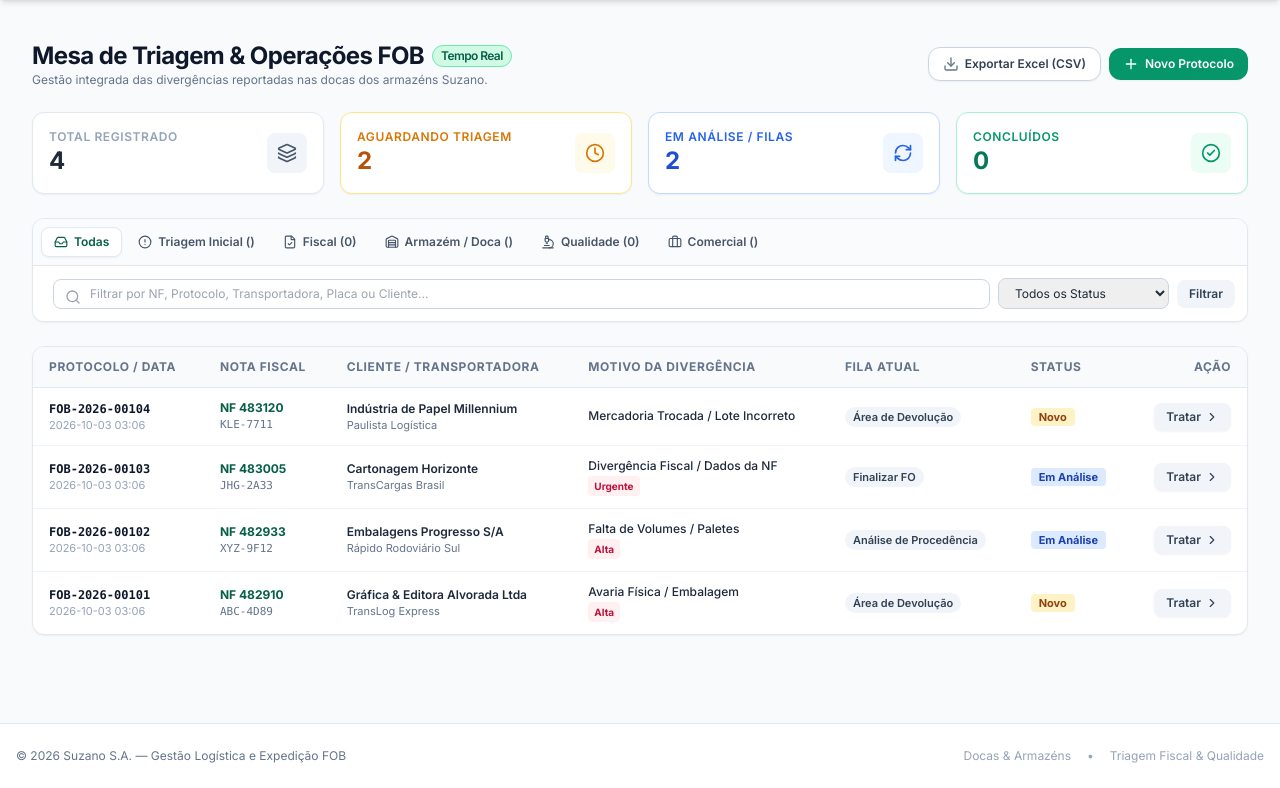
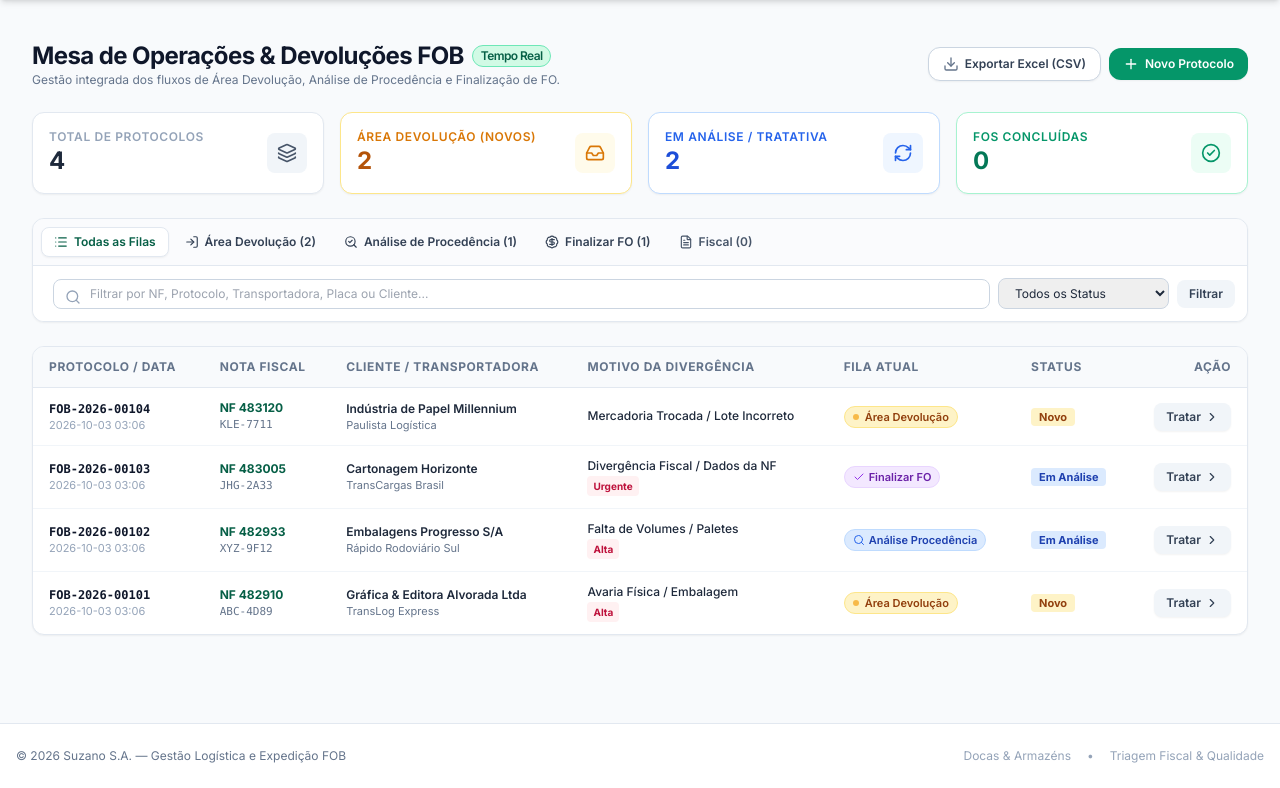
Before and after one commit to oiluiz681-gif/suzano-fob-tracker, a FastAPI app: page /painel in a window 1280 px wide. Shown: the part 64-852 px from the top of the page. Run offline with FastAPI, Linux system fonts and the light colour scheme; data comes from the database, SQL or seed files in the repository; some libraries are stand-ins or nearby versions.

Commit message:
Configurar filas oficiais Suzano: Area Devolucao, Analise Procedencia e Finalizar FO

```diff
--- a/templates/painel.html
+++ b/templates/painel.html
@@ -9,11 +9,11 @@
   <div class="flex flex-col sm:flex-row sm:items-center sm:justify-between mb-6 gap-4">
     <div>
       <h1 class="text-2xl font-bold text-slate-900 tracking-tight flex items-center space-x-2">
-        <span>Mesa de Triagem & Operações FOB</span>
+        <span>Mesa de Operações & Devoluções FOB</span>
         <span class="text-xs font-semibold px-2 py-0.5 rounded-full bg-emerald-100 text-emerald-800 border border-emerald-300">Tempo Real</span>
       </h1>
       <p class="text-xs text-slate-500">
-        Gestão integrada das divergências reportadas nas docas dos armazéns Suzano.
+        Gestão integrada dos fluxos de Área Devolução, Análise de Procedência e Finalização de FO.
       </p>
     </div>
 
@@ -35,7 +35,7 @@
 
     <div class="bg-white p-4 rounded-xl border border-slate-200 shadow-sm flex items-center justify-between">
       <div>
-        <p class="text-xs font-semibold text-slate-400 uppercase tracking-wider">Total Registrado</p>
+        <p class="text-xs font-semibold text-slate-400 uppercase tracking-wider">Total de Protocolos</p>
         <p class="text-2xl font-black text-slate-800">{{ total_geral }}</p>
       </div>
       <div class="w-10 h-10 rounded-lg bg-slate-100 text-slate-600 flex items-center justify-center">
@@ -45,17 +45,17 @@
 
     <div class="bg-white p-4 rounded-xl border border-amber-200 shadow-sm flex items-center justify-between">
       <div>
-        <p class="text-xs font-semibold text-amber-600 uppercase tracking-wider">Aguardando Triagem</p>
+        <p class="text-xs font-semibold text-amber-600 uppercase tracking-wider">Área Devolução (Novos)</p>
         <p class="text-2xl font-black text-amber-700">{{ total_novos }}</p>
       </div>
       <div class="w-10 h-10 rounded-lg bg-amber-50 text-amber-600 flex items-center justify-center">
-        <i data-lucide="clock" class="w-5 h-5"></i>
+        <i data-lucide="inbox" class="w-5 h-5"></i>
       </div>
     </div>
 
     <div class="bg-white p-4 rounded-xl border border-blue-200 shadow-sm flex items-center justify-between">
       <div>
-        <p class="text-xs font-semibold text-blue-600 uppercase tracking-wider">Em Análise / Filas</p>
+        <p class="text-xs font-semibold text-blue-600 uppercase tracking-wider">Em Análise / Tratativa</p>
         <p class="text-2xl font-black text-blue-700">{{ total_analise }}</p>
       </div>
       <div class="w-10 h-10 rounded-lg bg-blue-50 text-blue-600 flex items-center justify-center">
@@ -65,7 +65,7 @@
 
     <div class="bg-white p-4 rounded-xl border border-emerald-200 shadow-sm flex items-center justify-between">
       <div>
-        <p class="text-xs font-semibold text-emerald-600 uppercase tracking-wider">Concluídos</p>
+        <p class="text-xs font-semibold text-emerald-600 uppercase tracking-wider">FOs Concluídas</p>
         <p class="text-2xl font-black text-emerald-700">{{ total_concluidos }}</p>
       </div>
       <div class="w-10 h-10 rounded-lg bg-emerald-50 text-emerald-600 flex items-center justify-center">
@@ -75,45 +75,43 @@
 
   </div>
 
-  <!-- Barra de Filtros & Abas das Filas Especializadas -->
+  <!-- Barra de Filtros & Abas das Filas Oficiais Suzano -->
   <div class="bg-white rounded-xl border border-slate-200 shadow-sm mb-6 overflow-hidden">
 
     <!-- Abas de Filas -->
     <div class="flex overflow-x-auto border-b border-slate-200 p-2 gap-1 bg-slate-50/70">
       <a href="/painel?fila=Todas&status={{ filtro_status }}&busca={{ busca }}"
          class="px-3 py-1.5 rounded-lg text-xs font-semibold whitespace-nowrap transition flex items-center space-x-1.5 {% if filtro_fila == 'Todas' %}bg-white text-emerald-800 shadow-sm border border-slate-200{% else %}text-slate-600 hover:bg-slate-200/50{% endif %}">
-        <i data-lucide="inbox" class="w-3.5 h-3.5"></i>
-        <span>Todas</span>
+        <i data-lucide="list" class="w-3.5 h-3.5"></i>
+        <span>Todas as Filas</span>
       </a>
 
-      <a href="/painel?fila=Triagem Inicial&status={{ filtro_status }}&busca={{ busca }}"
-         class="px-3 py-1.5 rounded-lg text-xs font-semibold whitespace-nowrap transition flex items-center space-x-1.5 {% if filtro_fila == 'Triagem Inicial' %}bg-amber-500 text-white shadow-sm{% else %}text-slate-600 hover:bg-slate-200/50{% endif %}">
-        <i data-lucide="alert-circle" class="w-3.5 h-3.5"></i>
-        <span>Triagem Inicial ({{ contagem_filas['Triagem Inicial'] }})</span>
+      <!-- 1. Fila Área Devolução -->
+      <a href="/painel?fila=Área de Devolução&status={{ filtro_status }}&busca={{ busca }}"
+         class="px-3 py-1.5 rounded-lg text-xs font-semibold whitespace-nowrap transition flex items-center space-x-1.5 {% if filtro_fila == 'Área de Devolução' %}bg-amber-500 text-white shadow-sm{% else %}text-slate-700 hover:bg-slate-200/50{% endif %}">
+        <i data-lucide="log-in" class="w-3.5 h-3.5"></i>
+        <span>Área Devolução ({{ contagem_filas['Área de Devolução'] }})</span>
       </a>
 
+      <!-- 2. Fila Análise de Procedência -->
+      <a href="/painel?fila=Análise de Procedência&status={{ filtro_status }}&busca={{ busca }}"
+         class="px-3 py-1.5 rounded-lg text-xs font-semibold whitespace-nowrap transition flex items-center space-x-1.5 {% if filtro_fila == 'Análise de Procedência' %}bg-blue-600 text-white shadow-sm{% else %}text-slate-700 hover:bg-slate-200/50{% endif %}">
+        <i data-lucide="search-check" class="w-3.5 h-3.5"></i>
+        <span>Análise de Procedência ({{ contagem_filas['Análise de Procedência'] }})</span>
+      </a>
+
+      <!-- 3. Fila Finalizar FO -->
+      <a href="/painel?fila=Finalizar FO&status={{ filtro_status }}&busca={{ busca }}"
+         class="px-3 py-1.5 rounded-lg text-xs font-semibold whitespace-nowrap transition flex items-center space-x-1.5 {% if filtro_fila == 'Finalizar FO' %}bg-purple-600 text-white shadow-sm{% else %}text-slate-700 hover:bg-slate-200/50{% endif %}">
+        <i data-lucide="badge-dollar-sign" class="w-3.5 h-3.5"></i>
+        <span>Finalizar FO ({{ contagem_filas['Finalizar FO'] }})</span>
+      </a>
+
+      <!-- Filas Especializadas Adicionais -->
       <a href="/painel?fila=Fiscal&status={{ filtro_status }}&busca={{ busca }}"
          class="px-3 py-1.5 rounded-lg text-xs font-semibold whitespace-nowrap transition flex items-center space-x-1.5 {% if filtro_fila == 'Fiscal' %}bg-emerald-700 text-white shadow-sm{% else %}text-slate-600 hover:bg-slate-200/50{% endif %}">
-        <i data-lucide="file-check" class="w-3.5 h-3.5"></i>
+        <i data-lucide="file-text" class="w-3.5 h-3.5"></i>
         <span>Fiscal ({{ contagem_filas['Fiscal'] }})</span>
-      </a>
-
-      <a href="/painel?fila=Armazém / Doca&status={{ filtro_status }}&busca={{ busca }}"
-         class="px-3 py-1.5 rounded-lg text-xs font-semibold whitespace-nowrap transition flex items-center space-x-1.5 {% if filtro_fila == 'Armazém / Doca' %}bg-emerald-700 text-white shadow-sm{% else %}text-slate-600 hover:bg-slate-200/50{% endif %}">
-        <i data-lucide="warehouse" class="w-3.5 h-3.5"></i>
-        <span>Armazém / Doca ({{ contagem_filas['Armazém / Doca'] }})</span>
-      </a>
-
-      <a href="/painel?fila=Qualidade&status={{ filtro_status }}&busca={{ busca }}"
-         class="px-3 py-1.5 rounded-lg text-xs font-semibold whitespace-nowrap transition flex items-center space-x-1.5 {% if filtro_fila == 'Qualidade' %}bg-emerald-700 text-white shadow-sm{% else %}text-slate-600 hover:bg-slate-200/50{% endif %}">
-        <i data-lucide="microscope" class="w-3.5 h-3.5"></i>
-        <span>Qualidade ({{ contagem_filas['Qualidade'] }})</span>
-      </a>
-
-      <a href="/painel?fila=Comercial&status={{ filtro_status }}&busca={{ busca }}"
-         class="px-3 py-1.5 rounded-lg text-xs font-semibold whitespace-nowrap transition flex items-center space-x-1.5 {% if filtro_fila == 'Comercial' %}bg-emerald-700 text-white shadow-sm{% else %}text-slate-600 hover:bg-slate-200/50{% endif %}">
-        <i data-lucide="briefcase" class="w-3.5 h-3.5"></i>
-        <span>Comercial ({{ contagem_filas['Comercial'] }})</span>
       </a>
     </div>
 
@@ -156,8 +154,8 @@
     {% if itens|length == 0 %}
       <div class="p-12 text-center text-slate-400">
         <i data-lucide="check-circle" class="w-12 h-12 mx-auto mb-3 text-slate-300"></i>
-        <p class="text-sm font-semibold text-slate-600">Nenhuma ocorrência encontrada nesta fila.</p>
-        <p class="text-xs mt-1">Todos os protocolos desta seleção já foram tratados ou não há registros.</p>
+        <p class="text-sm font-semibold text-slate-600">Nenhum protocolo nesta fila no momento.</p>
+        <p class="text-xs mt-1">Todos os protocolos já foram direcionados ou não há registros pendentes.</p>
       </div>
     {% else %}
 
@@ -215,22 +213,24 @@
 
               <!-- Fila Atual -->
               <td class="py-3 px-4">
-                {% if it.fila_atual == 'Triagem Inicial' %}
+                {% if it.fila_atual == 'Área de Devolução' or it.fila_atual == 'Área Devolução' %}
                   <span class="inline-flex items-center px-2 py-0.5 rounded-full text-[11px] font-semibold bg-amber-100 text-amber-800 border border-amber-200">
                     <span class="w-1.5 h-1.5 rounded-full bg-amber-500 mr-1.5 animate-pulse"></span>
-                    {{ it.fila_atual }}
+                    Área Devolução
+                  </span>
+                {% elif it.fila_atual == 'Análise de Procedência' %}
+                  <span class="inline-flex items-center px-2 py-0.5 rounded-full text-[11px] font-semibold bg-blue-100 text-blue-800 border border-blue-200">
+                    <i data-lucide="search" class="w-3 h-3 mr-1 text-blue-600"></i>
+                    Análise Procedência
+                  </span>
+                {% elif it.fila_atual == 'Finalizar FO' %}
+                  <span class="inline-flex items-center px-2 py-0.5 rounded-full text-[11px] font-semibold bg-purple-100 text-purple-800 border border-purple-200">
+                    <i data-lucide="check" class="w-3 h-3 mr-1 text-purple-600"></i>
+                    Finalizar FO
                   </span>
                 {% elif it.fila_atual == 'Fiscal' %}
                   <span class="inline-flex items-center px-2 py-0.5 rounded-full text-[11px] font-semibold bg-indigo-50 text-indigo-700 border border-indigo-200">
-                    {{ it.fila_atual }}
-                  </span>
-                {% elif it.fila_atual == 'Armazém / Doca' %}
-                  <span class="inline-flex items-center px-2 py-0.5 rounded-full text-[11px] font-semibold bg-emerald-50 text-emerald-800 border border-emerald-200">
-                    {{ it.fila_atual }}
-                  </span>
-                {% elif it.fila_atual == 'Qualidade' %}
-                  <span class="inline-flex items-center px-2 py-0.5 rounded-full text-[11px] font-semibold bg-cyan-50 text-cyan-800 border border-cyan-200">
-                    {{ it.fila_atual }}
+                    Fiscal
                   </span>
                 {% else %}
                   <span class="inline-flex items-center px-2 py-0.5 rounded-full text-[11px] font-semibold bg-slate-100 text-slate-700">
```
